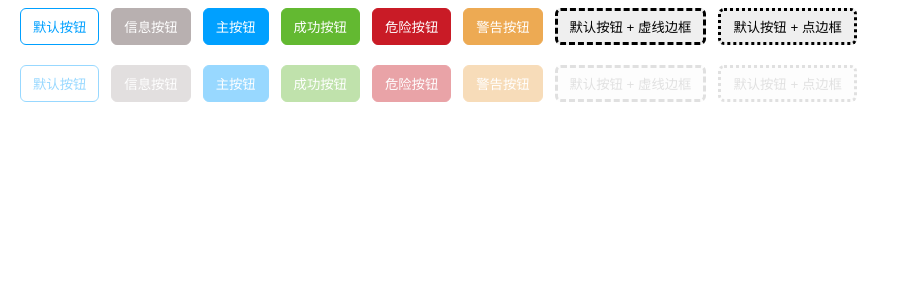
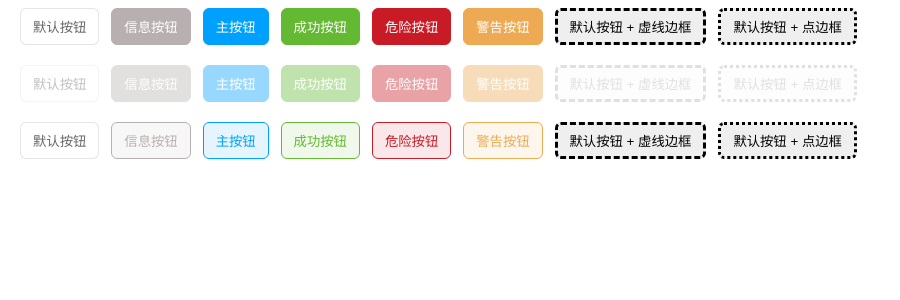
Before and after one commit to ddzy/vue3-ui, a Vue app in the folder packages/button/: page / in a window 1280 px wide. Shown: the top 300 px of the page, without its empty margins (0-900 px from the left). Built offline with nearby package versions, Linux system fonts and the light colour scheme.

Commit message:
feat(button): 新增朴素按钮配置项-plain
affects: button

```diff
--- a/packages/button/src/App.vue
+++ b/packages/button/src/App.vue
@@ -54,58 +54,116 @@
 
 		<div class="button__list">
 			<V3Button
-				:disabled="true"
 				class="button__item"
 				type="default"
+				:disabled="true"
 				@click="handleClick($event, 'default')"
 			>
 				默认按钮
 			</V3Button>
 			<V3Button
-				disabled
 				class="button__item"
 				type="info"
+				:disabled="true"
 				@click="handleClick($event, 'info')"
 			>
 				信息按钮
 			</V3Button>
 			<V3Button
-				disabled
 				class="button__item"
 				type="primary"
+				:disabled="true"
 				@click="handleClick($event, 'primary')"
 			>
 				主按钮
 			</V3Button>
 			<V3Button
-				disabled
 				class="button__item"
 				type="success"
+				:disabled="true"
 				@click="handleClick($event, 'success')"
 			>
 				成功按钮
 			</V3Button>
 			<V3Button
-				disabled
 				class="button__item"
 				type="danger"
+				:disabled="true"
 				@click="handleClick($event, 'danger')"
 			>
 				危险按钮
 			</V3Button>
 			<V3Button
-				disabled
 				class="button__item"
 				type="warning"
+				:disabled="true"
 				@click="handleClick($event, 'warning')"
 			>
 				警告按钮
 			</V3Button>
 
-			<V3Button disabled class="button__item" borderType="dashed">
+			<V3Button class="button__item" borderType="dashed" :disabled="true">
 				默认按钮 + 虚线边框
 			</V3Button>
-			<V3Button disabled class="button__item" borderType="dotted">
+			<V3Button class="button__item" borderType="dotted" :disabled="true">
+				默认按钮 + 点边框
+			</V3Button>
+		</div>
+
+		<div class="button__list">
+			<V3Button
+				class="button__item"
+				type="default"
+				:plain="true"
+				@click="handleClick($event, 'default')"
+			>
+				默认按钮
+			</V3Button>
+			<V3Button
+				class="button__item"
+				type="info"
+				:plain="true"
+				@click="handleClick($event, 'info')"
+			>
+				信息按钮
+			</V3Button>
+			<V3Button
+				class="button__item"
+				type="primary"
+				:plain="true"
+				@click="handleClick($event, 'primary')"
+			>
+				主按钮
+			</V3Button>
+			<V3Button
+				class="button__item"
+				type="success"
+				:plain="true"
+				@click="handleClick($event, 'success')"
+			>
+				成功按钮
+			</V3Button>
+			<V3Button
+				class="button__item"
+				type="danger"
+				:plain="true"
+				@click="handleClick($event, 'danger')"
+			>
+				危险按钮
+			</V3Button>
+			<V3Button
+				class="button__item"
+				type="warning"
+				:plain="true"
+				@click="handleClick($event, 'warning')"
+			>
+				警告按钮
+			</V3Button>
+
+			<V3Button class="button__item" borderType="dashed" :plain="true">
+				默认按钮 + 虚线边框
+			</V3Button>
+			<V3Button class="button__item" borderType="dotted" :plain="true">
 				默认按钮 + 点边框
 			</V3Button>
 		</div>
--- a/packages/button/src/assets/style/global-variable.scss
+++ b/packages/button/src/assets/style/global-variable.scss
@@ -2,8 +2,16 @@ $font-size-normal: 14px;
 $font-size-small: 12px;
 $font-size-large: 16px;
 
+$default-color: rgba(0, 0, 0, 0.1);
 $primary-color: rgba(0, 160, 255, 1);
 $success-color: rgba(99, 185, 49, 1);
 $danger-color: rgba(201, 27, 38, 1);
 $warning-color: rgba(237, 170, 83, 1);
 $info-color: rgba(184, 176, 176, 1);
+
+$default-color-plain: rgba(0, 0, 0, 0.1);
+$primary-color-plain: rgba(0, 160, 255, 0.1);
+$success-color-plain: rgba(99, 185, 49, 0.1);
+$danger-color-plain: rgba(201, 27, 38, 0.1);
+$warning-color-plain: rgba(237, 170, 83, 0.1);
+$info-color-plain: rgba(184, 176, 176, 0.1);
--- a/packages/button/src/components/Button.style.scss
+++ b/packages/button/src/components/Button.style.scss
@@ -9,6 +9,7 @@ button {
 	border-radius: 6px;
 	cursor: pointer;
 	user-select: none;
+	transition: all 0.15s ease;
 	&:hover {
 		opacity: 0.8;
 	}
@@ -19,11 +20,21 @@ button {
 }
 
 .v3-button--default {
-	border: 1px solid $primary-color;
-	color: $primary-color;
+	border: 1px solid $default-color;
+	color: #666;
 	background-color: #fff;
+	&:hover:not(:disabled) {
+		background-color: $primary-color-plain;
+		color: $primary-color;
+		border-color: $primary-color;
+	}
 	&.v3-button--active {
 		animation: primaryButtonActive 0.3s ease-out 0s 1;
+	}
+	&.v3-button--plain {
+		&:hover:not(:disabled) {
+			background-color: #fff;
+		}
 	}
 }
 
@@ -34,6 +45,15 @@ button {
 	&.v3-button--active {
 		animation: primaryButtonActive 0.3s ease-out 0s 1;
 	}
+	&.v3-button--plain {
+		background-color: $primary-color-plain;
+		color: $primary-color;
+		&:hover:not(:disabled) {
+			background-color: $primary-color;
+			color: #fff;
+			border-color: $primary-color;
+		}
+	}
 }
 
 .v3-button--success {
@@ -42,6 +62,15 @@ button {
 	border: 1px solid $success-color;
 	&.v3-button--active {
 		animation: successButtonActive 0.3s ease-out 0s 1;
+	}
+	&.v3-button--plain {
+		background-color: $success-color-plain;
+		color: $success-color;
+		&:hover:not(:disabled) {
+			background-color: $success-color;
+			color: #fff;
+			border-color: $success-color;
+		}
 	}
 }
 
@@ -52,6 +81,15 @@ button {
 	&.v3-button--active {
 		animation: dangerButtonActive 0.3s ease-out 0s 1;
 	}
+	&.v3-button--plain {
+		background-color: $danger-color-plain;
+		color: $danger-color;
+		&:hover:not(:disabled) {
+			background-color: $danger-color;
+			color: #fff;
+			border-color: $danger-color;
+		}
+	}
 }
 
 .v3-button--warning {
@@ -61,6 +99,15 @@ button {
 	&.v3-button--active {
 		animation: warningButtonActive 0.3s ease-out 0s 1;
 	}
+	&.v3-button--plain {
+		background-color: $warning-color-plain;
+		color: $warning-color;
+		&:hover:not(:disabled) {
+			background-color: $warning-color;
+			color: #fff;
+			border-color: $warning-color;
+		}
+	}
 }
 
 .v3-button--info {
@@ -69,6 +116,15 @@ button {
 	border: 1px solid $info-color;
 	&.v3-button--active {
 		animation: infoButtonActive 0.3s ease-out 0s 1;
+	}
+	&.v3-button--plain {
+		background-color: $info-color-plain;
+		color: $info-color;
+		&:hover:not(:disabled) {
+			background-color: $info-color;
+			color: #fff;
+			border-color: $info-color;
+		}
 	}
 }
 
--- a/packages/button/src/components/Button.vue
+++ b/packages/button/src/components/Button.vue
@@ -1,11 +1,14 @@
 <template>
 	<button
 		ref="buttonRef"
+		:disabled="defaultProps.disabled"
 		:type="defaultProps.nativeType"
 		:class="{
 			'v3-button': true,
 			[`v3-button--${defaultProps.type}`]: true,
 			[`v3-button__border--${defaultProps.borderType}`]: true,
+			[`v3-button--plain`]: defaultProps.plain,
+			[`v3-button--disabled`]: defaultProps.disabled,
 		}"
 	>
 		<slot></slot>
@@ -21,12 +24,16 @@ export default defineComponent({
 		type: String as () => TYPES.IButtonType,
 		nativeType: String as () => TYPES.IButtonNativeType,
 		borderType: String as () => TYPES.IButtonBorderType,
+		disabled: Boolean as () => TYPES.IButtonDisabled,
+		plain: Boolean as () => TYPES.IButtonPlain,
 	},
 	setup(props, context) {
 		const defaultProps = reactive({
 			type: 'default',
 			nativeType: 'button',
 			borderType: 'solid',
+			plain: false,
+			disabled: false,
 			...toRefs(props),
 		} as typeof props);
 
--- a/packages/button/src/index.d.ts
+++ b/packages/button/src/index.d.ts
@@ -7,3 +7,5 @@ export type IButtonType =
 	| 'info';
 export type IButtonNativeType = 'button' | 'submit' | 'reset' | 'menu';
 export type IButtonBorderType = 'solid' | 'dashed' | 'dotted' | 'double' | 'groove' | 'outset';
+export type IButtonPlain = boolean;
+export type IButtonDisabled = boolean;
```
